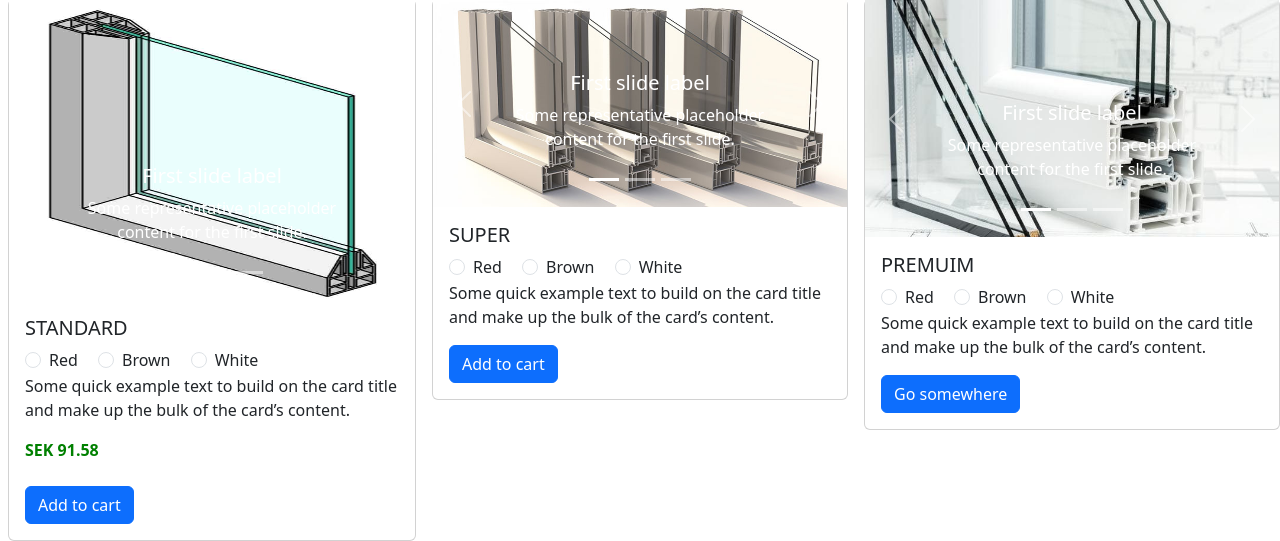
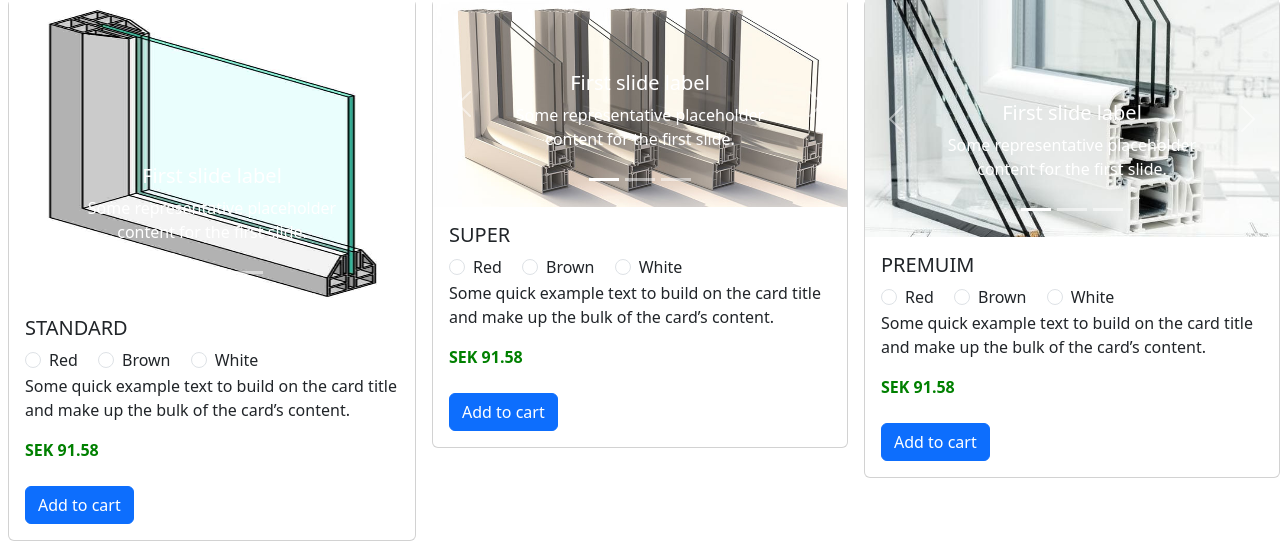
Before and after one commit to puttitays/newcompany, a Django app: page /products/ in a window 1280 px wide. Shown: the part 585-1126 px from the top of the page. Run offline with Django 5.2, Linux system fonts and the light colour scheme; data comes from the database, SQL or seed files in the repository.

Commit message:
Update productspages.html

```diff
--- a/templates/productspages.html
+++ b/templates/productspages.html
@@ -63,7 +63,7 @@
 </div>
           <p class="card-text">Some quick example text to build on the card title and make up the bulk of the card’s content.</p>
         <p class="card-title" style="color:green;display:inline"><strong>SEK</strong></p>
-        <p id="price" class="card-title" style="color:green;display:inline"><strong>91.58</strong></p><br><br>
+        <p id="Standard_price" class="card-title" style="color:green;display:inline"><strong>91.58</strong></p><br><br>
           <button type="button" class="btn btn-primary" data-bs-toggle="modal" data-bs-target="#sizingmodal" data-product="Standard">
   Add to cart
 </button>
@@ -125,7 +125,9 @@
   <label class="form-check-label" for="inlineCheckbox1">White</label>
 </div>
         <p class="card-text">Some quick example text to build on the card title and make up the bulk of the card’s content.</p>
-        <a href="#" class="btn btn-primary">Add to cart</a>
+         <p class="card-title" style="color:green;display:inline"><strong>SEK</strong></p>
+        <p id="Super_price" class="card-title" style="color:green;display:inline"><strong>91.58</strong></p><br><br>
+        <a href="#" class="btn btn-primary data-product=Super">Add to cart</a>
       </div>
     </div>
   </div>
@@ -184,7 +186,9 @@
   <label class="form-check-label" for="inlineCheckbox1">White</label>
 </div>
         <p class="card-text">Some quick example text to build on the card title and make up the bulk of the card’s content.</p>
-        <a href="#" class="btn btn-primary">Go somewhere</a>
+                 <p class="card-title" style="color:green;display:inline"><strong>SEK</strong></p>
+        <p id="Premium_price" class="card-title" style="color:green;display:inline"><strong>91.58</strong></p><br><br>
+        <a href="#" class="btn btn-primary data-product=Premium">Add to cart</a>
       </div>
     </div>
   </div>
@@ -248,22 +252,22 @@
 
 
 <script>
-
-  const price=document.getElementById("price")
-const product_name=document.getElementById("sizingmodal")
+  const type = button.getAttribute('data-product');
+  const price=document.getElementById(`${type}_price`)
+  const product_name=document.getElementById("sizingmodal")
   product_name.addEventListener('show.bs.modal',function(event){
   const button = event.relatedTarget;
-  const type = button.getAttribute('data-product');
 
-document.getElementById("type").value = `${type}`;
+
+  document.getElementById("type").value = `${type}`;
   })
 
 
       const width=document.getElementById("Width").value;
-  cart.addEventListener('click',function(event){
+      cart.addEventListener('click',function(event){
       const cart=localStorage.getItem("cart");
-       let cartlist=JSON.parse(cart) || [];
-    img_cart={"White":"{% static 'pages/white window.jpg' %}","Brown":"{% static 'pages/brown-window.png' %}","Red":"{% static 'pages/Red_window.jpg' %}"}
+      let cartlist=JSON.parse(cart) || [];
+      img_cart={"White":"{% static 'pages/white window.jpg' %}","Brown":"{% static 'pages/brown-window.png' %}","Red":"{% static 'pages/Red_window.jpg' %}"}
 
       let no;
       if (cartlist.length>0){
```
